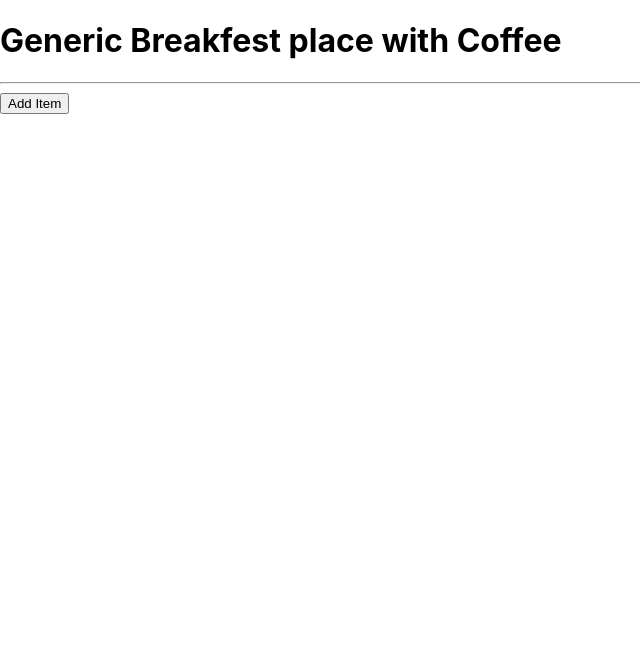
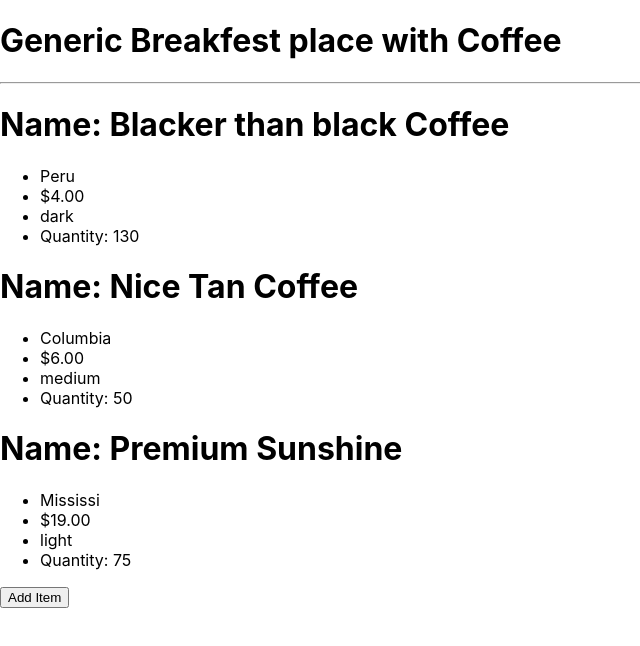
Before and after one commit to JustinUrf/Breakfest-Inventory-Tracker, a React (Create React App) app: page / in a window 1280 px wide. Shown: the top 646 px of the page, without its empty margins (0-640 px from the left). Built offline with nearby package versions, Linux system fonts and the light colour scheme.

Commit message:
moved invetory list to INventory controller

```diff
--- a/src/components/InventoryControl.js
+++ b/src/components/InventoryControl.js
@@ -7,7 +7,29 @@ class InventoryControl extends React.Component {
   constructor(props) {
     super(props);
     this.state = {
-      formVisibleOnPage: false
+      formVisibleOnPage: false,
+      mainItemList: [
+        {
+        name: 'Blacker than black Coffee',
+        origin: 'Peru',
+        price: '$4.00',
+        roast: 'dark',
+        quantity: '130'
+      },
+      {
+        name: 'Nice Tan Coffee',
+        origin: 'Columbia',
+        price: '$6.00',
+        roast: 'medium',
+        quantity: '50'
+      },
+      {
+        name: 'Premium Sunshine',
+        origin: 'Mississi',
+        price: '$19.00',
+        roast: 'light',
+        quantity: '75'
+      }]
     };
     this.handleClick = this.handleClick.bind(this);
   }
@@ -26,7 +48,7 @@ class InventoryControl extends React.Component {
     currentlyVisableState = <NewItemForm />
     buttonText = "return to Inventory List"
   } else {
-    currentlyVisableState = <InventoryList />
+    currentlyVisableState = <InventoryList inventoryList={this.state.mainItemList} />
     buttonText = "Add Item"
   }
   return (
--- a/src/components/InventoryList.js
+++ b/src/components/InventoryList.js
@@ -1,16 +1,13 @@
 import React from 'react';
 import InventoryControl from './InventoryControl';
 import Item from "./Item";
-
-const mainInventoryList = [
-
-]
+import PropTypes from 'prop-types';
 
 function InventoryList(props) {
   return (
     <React.Fragment>
       <hr/>
-      {mainInventoryList.map((item, index) =>
+      {props.inventoryList.map((item, index) =>
         <Item name={item.name}
           origin={item.origin}
           price={item.price}
@@ -20,4 +17,9 @@ function InventoryList(props) {
     </React.Fragment>
   )
 }
+
+InventoryList.propTypes = {
+  inventoryList:PropTypes.array
+}
+
 export default InventoryList;
```
